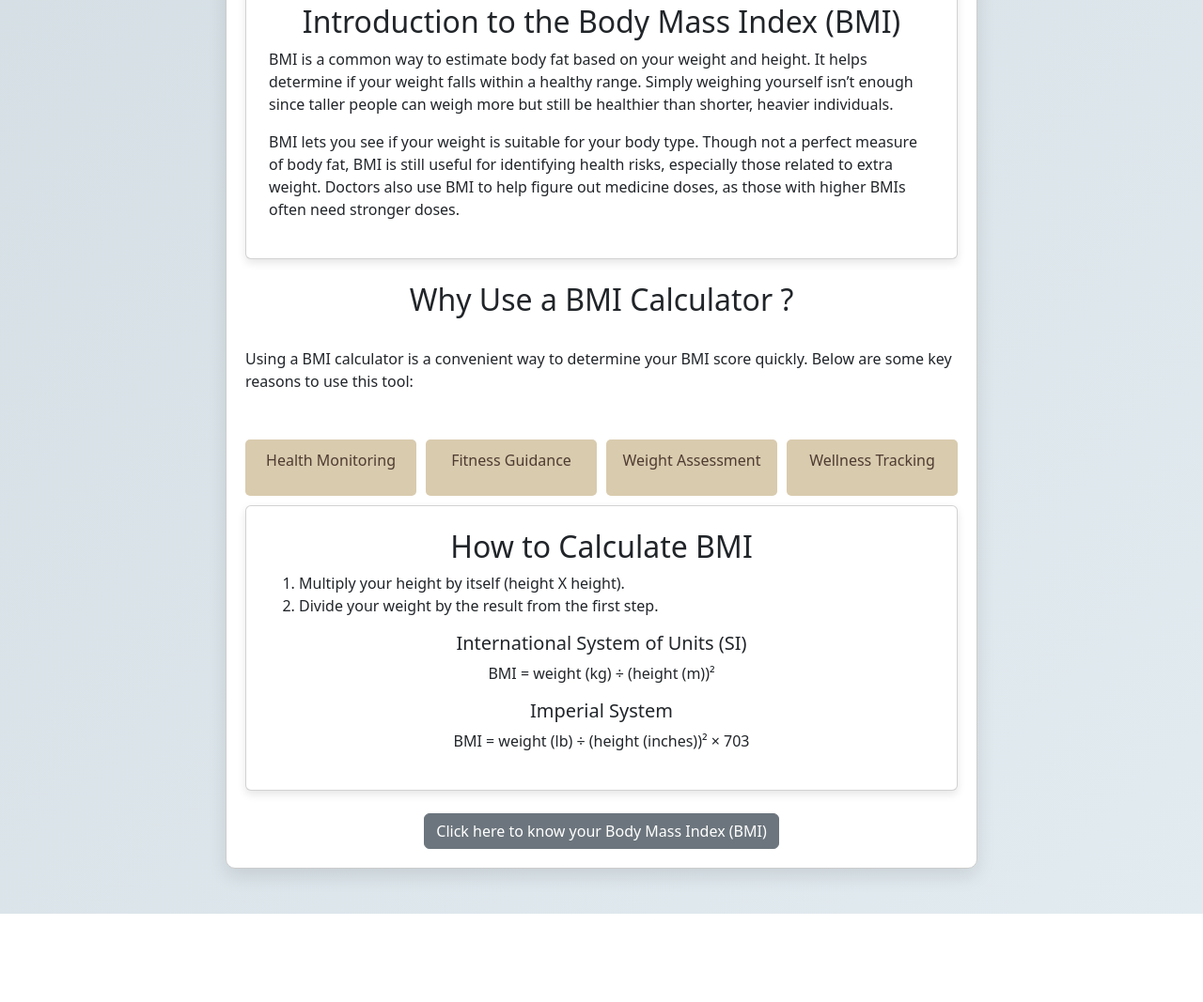
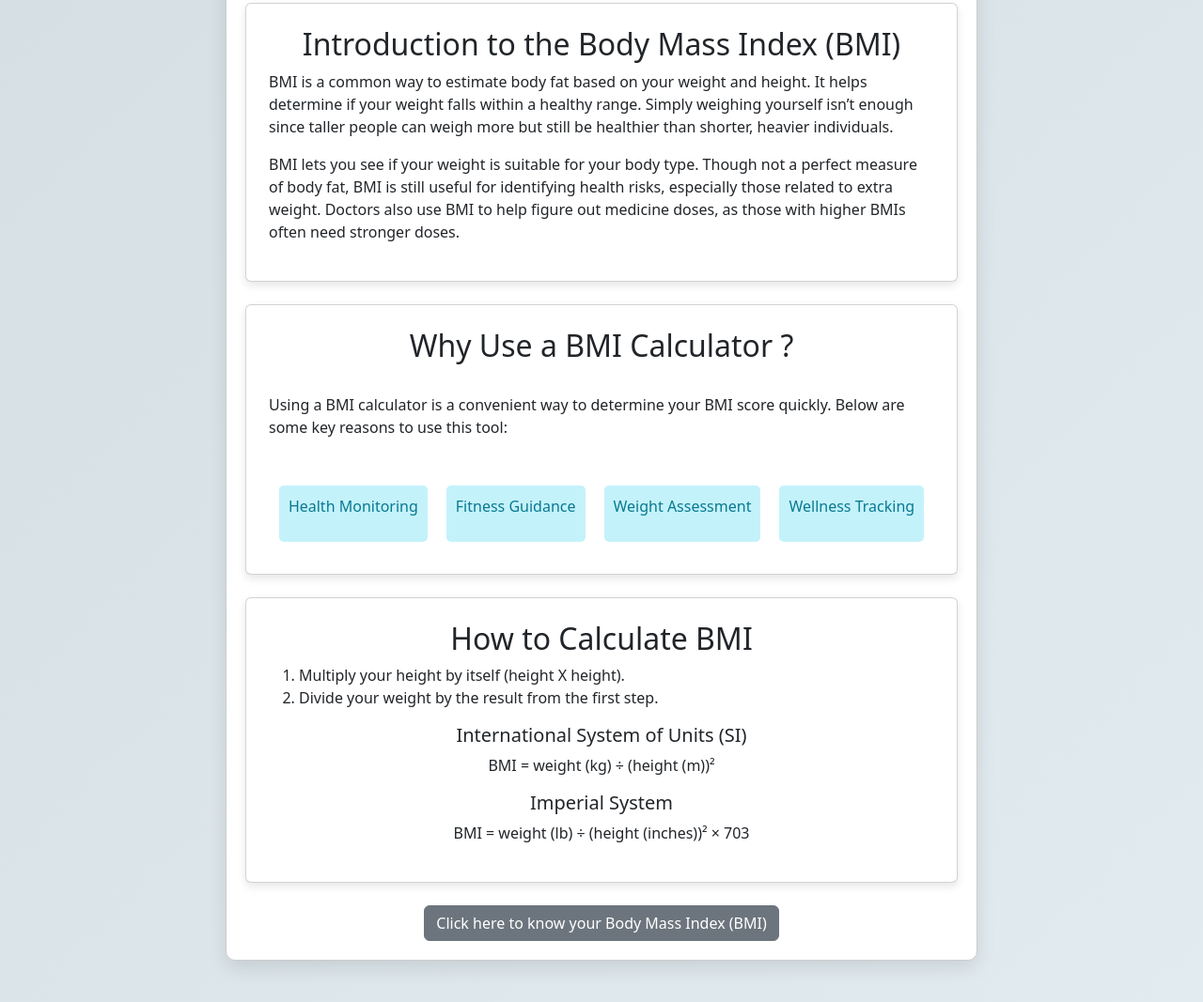
Before and after one commit to vanshambansal/Bmi-Calculator-fee-project-, a plain HTML site: page index.html in a window 1280 px wide. Shown: the part 1114-2181 px from the top of the page at 94% size. Before the commit the page ends 2087 px from the top, so only its background shows below. Drawn offline with nearby package versions, Linux system fonts and the light colour scheme.

Commit message:
more changes

```diff
--- a/index.html
+++ b/index.html
@@ -56,8 +56,9 @@
                     <button type="button" onclick="calculateBMI()" class="btn btn-primary w-100">Calculate BMI</button>
                 </form>
             </div>
+            <br>
             <!-- BMI Result Section -->
-            <div id="result-section" class="card bmi-result text-center my-5" style="display:none;">
+            <div id="result-section" class="card bmi-result text-center mb-4" style="display:none;">
                 <div class="card-body">
                     <h3 class="card-title">Your BMI Result</h3>
                     <div id="display-result" class="display-result mb-4"></div>
@@ -70,7 +71,6 @@
                     </div>
                 </div>
             </div>
-
             <!-- what you bmi means -->
             <div class="card p-4 mb-4" id = "bmi-meaning-card" style="display:none;">
                 <div id="bmimeans-section" class="mt-2">
@@ -141,7 +141,7 @@
                 </p>
             </div>
             <!-- Benefits Section -->
-            <div class="benefits">
+            <div class="benefits card p-4 mb-4">
                 <h2>
                     <center>Why Use a BMI Calculator ?</center>
                 </h2><br>
--- a/main.css
+++ b/main.css
@@ -71,18 +71,18 @@ body {
 }
 
 .benefits-box {
-    display: grid;
-    grid-template-columns: repeat(auto-fit, minmax(150px, 1fr));
-    gap: 10px;
+    display: flex;
+    justify-content: center;
+    gap: 20px;
     margin: 10px 0;
 }
 
 .benefit-item {
-    background-color: #D9CBAE;
+    background-color: #c4f2fb;
     padding: 10px;
     text-align: center;
     border-radius: 5px;
-    color: #4E3B31;
+    color: #087990;
 }
 
 /* General Styling for the BMI Result Section */
--- a/main.js
+++ b/main.js
@@ -75,16 +75,21 @@ function calculateBMI() {
         document.getElementById("bmi-meaning").innerText = "You are obese.";
     }
 
+    // Delay progress animation by 1 second
+    setTimeout(() => {
         gsap.to(progressBar, {
             duration: 1,
             value: progressValue,
             ease: "power2.out",
         });
-
         progressBar.className = `progress-bar ${progressClass}`;
+    }, 500); // 1000ms = 1 second
 
     // Show the result section
     document.getElementById("result-section").style.display = "block";
+
+    document.getElementById("result-section").scrollIntoView({ behavior: "smooth" });
+
 }
 
 function displayBMIMeaning(bmi) {
```
Lines whose indentation alone changed are shown as unchanged.
